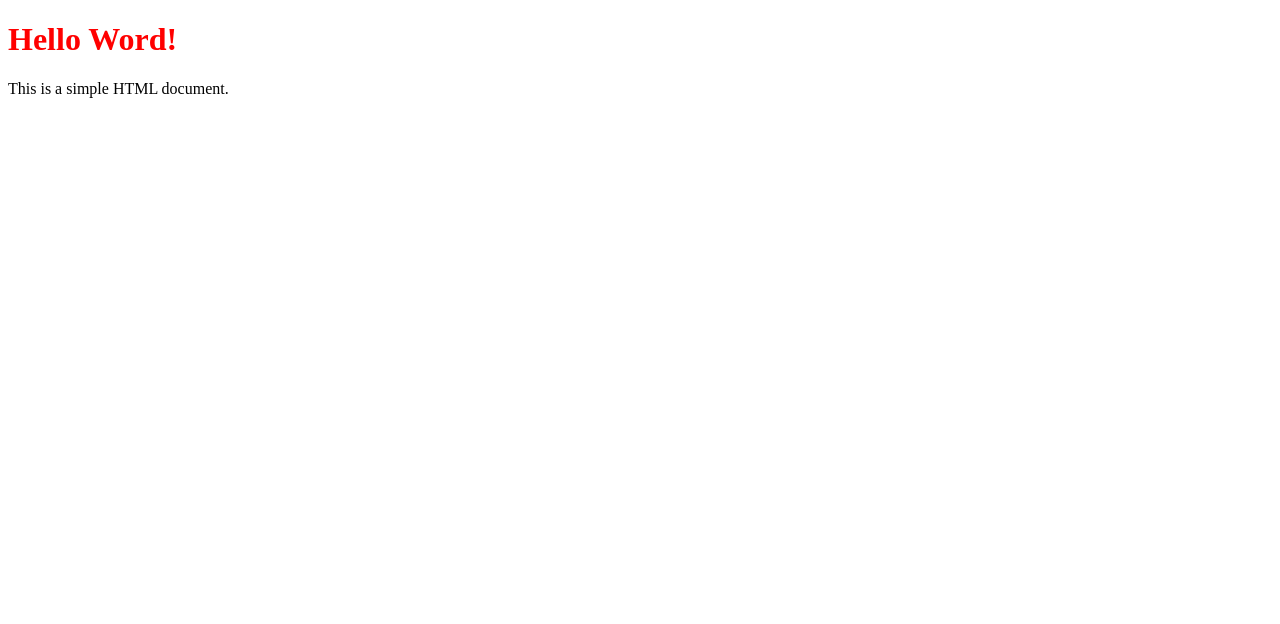
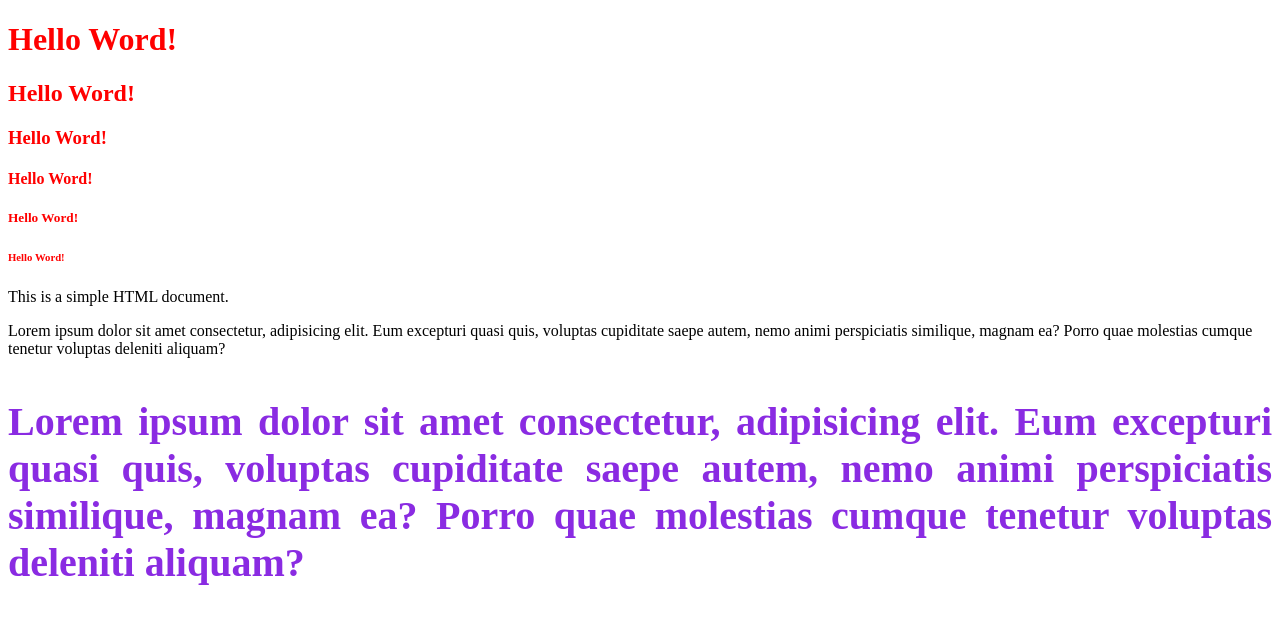
Before and after one commit to rh41201/html-01, a plain HTML site: page index.html in a window 1280 px wide. Drawn offline with Linux system fonts and the light colour scheme.

Commit message:
css style

```diff
--- a/index.html
+++ b/index.html
@@ -8,8 +8,23 @@
     <title>Document</title>
   </head>
   <body>
-    <h1 title="My custom title" style="color: red;">Hello Word!</h1>
-    <p>This is a simple HTML document.</p>
+      <h1 title="My custom title" style="color: red;">Hello Word!</h1>
+      <h2 title="My custom title" style="color: red;">Hello Word!</h2>
+      <h3 title="My custom title" style="color: red;">Hello Word!</h3>
+      <h4 title="My custom title" style="color: red;">Hello Word!</h4>
+      <h5 title="My custom title" style="color: red;">Hello Word!</h5>
+      <h6 title="My custom title" style="color: red;">Hello Word!</h6>
+      <p>This is a simple HTML document.</p>
+      <p>Lorem ipsum dolor sit amet consectetur, adipisicing elit. Eum excepturi quasi quis, voluptas cupiditate saepe autem, nemo animi perspiciatis similique, magnam ea? Porro quae molestias cumque tenetur voluptas deleniti aliquam?</p>
+      <p
+      style="
+    color: blueviolet;
+    font-size: 40px;
+    font-weight: bold;
+    /* text-decoration: underline; */
+    text-align: justify;
+      ">
+        Lorem ipsum dolor sit amet consectetur, adipisicing elit. Eum excepturi quasi quis, voluptas cupiditate saepe autem, nemo animi perspiciatis similique, magnam ea? Porro quae molestias cumque tenetur voluptas deleniti aliquam?</p>
     <!-- key = "value" -->
   </body>
 </html>
```
